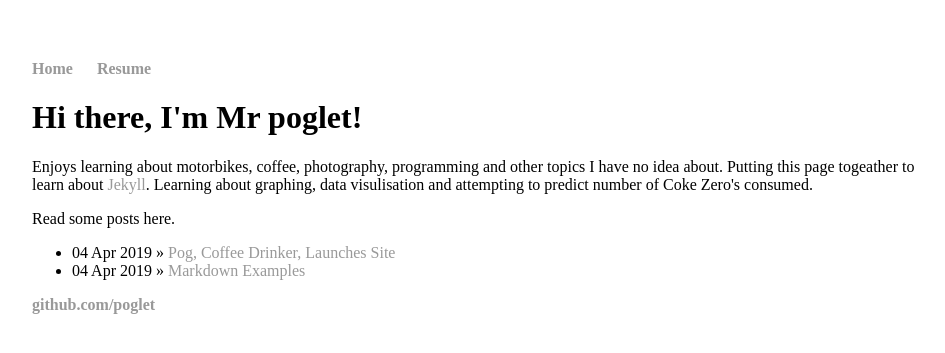
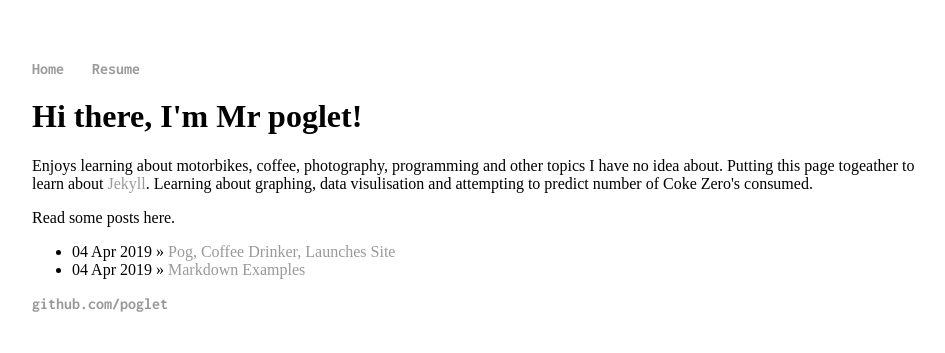
Before and after one commit to poglet/poglet.github.io, a Jekyll site: the page built from index.html, in a window 1280 px wide. Shown: the top 353 px of the page, without its empty margins (160-1105 px from the left). Built offline with Jekyll 4.4.1, drawn with Linux system fonts in a browser that asks for light colours.

Commit message:
Update default.html

```diff
--- a/_layouts/default.html
+++ b/_layouts/default.html
@@ -4,6 +4,7 @@
     <title>{{ page.title }}</title>
     <!-- link to main stylesheet -->
     <link rel="stylesheet" type="text/css" href="/css/main.css">
+    <link href='https://fonts.googleapis.com/css?family=Inconsolata:400,700' rel='stylesheet' type='text/css'>
   </head>
   <body>
     <nav>
```
